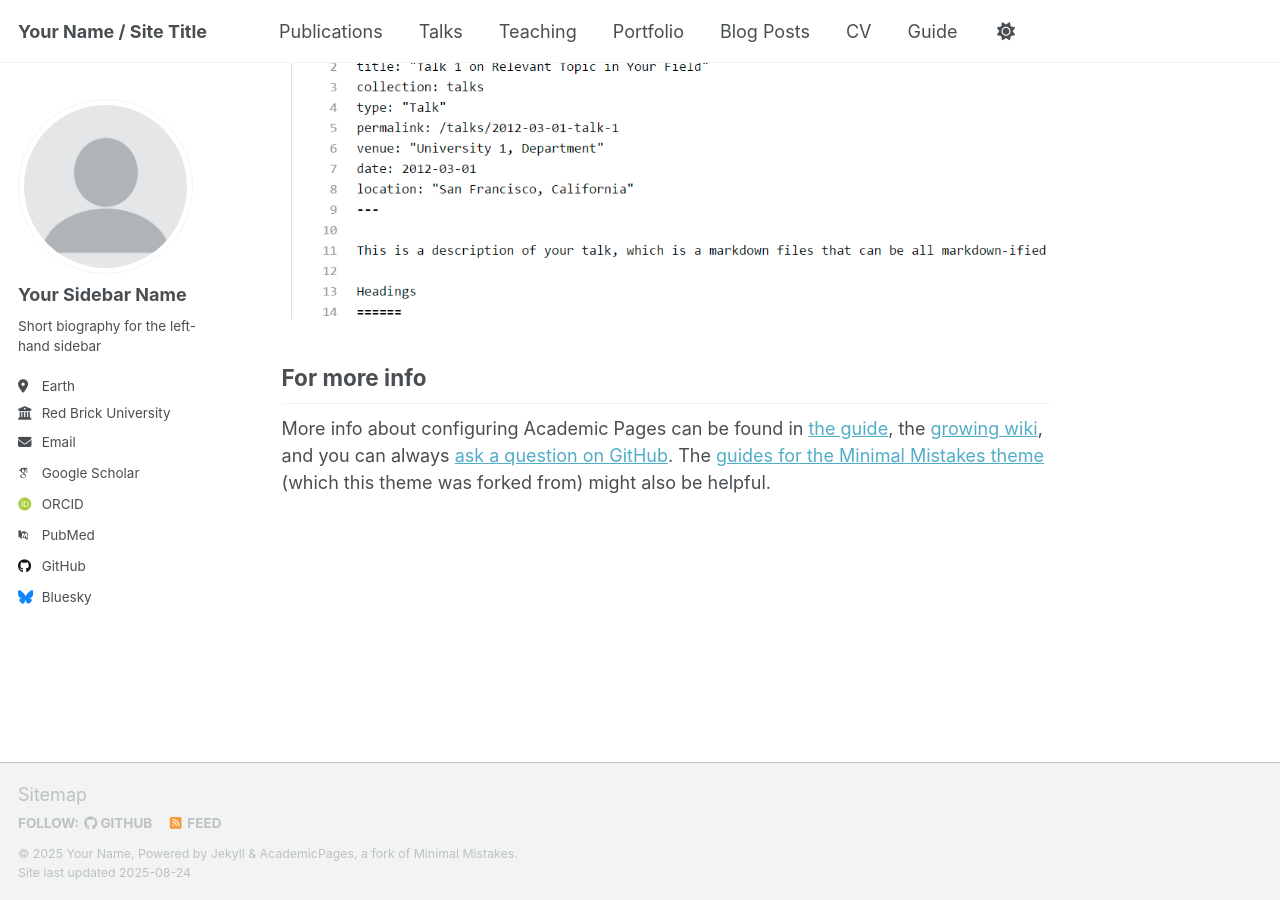
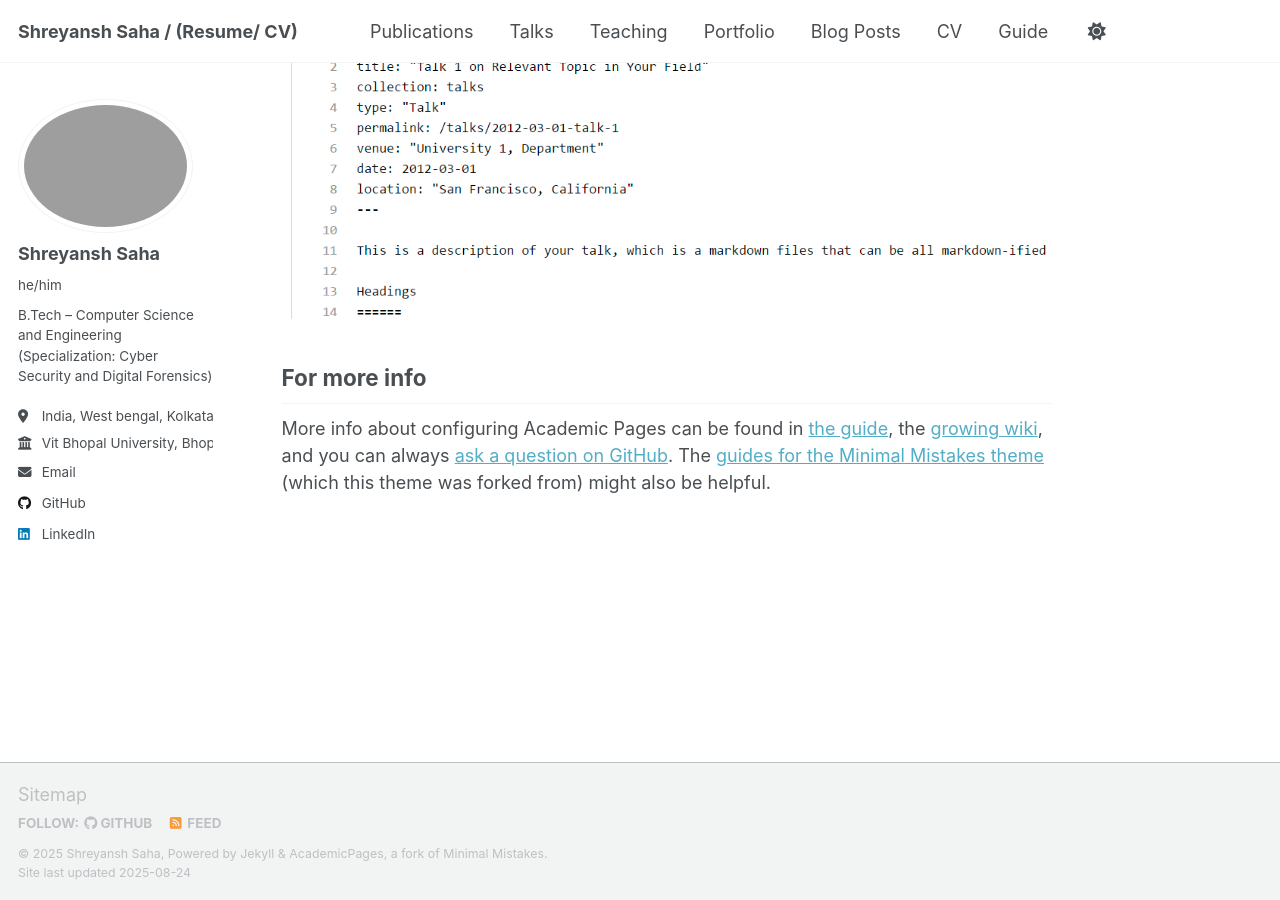
Before and after one commit to insanexyz/resume, a Jekyll site: the page built from _pages/about.md, in a window 1280 px wide and 900 px high, scrolled down 2880 px. Built offline with Jekyll 4.4.1, drawn with Linux system fonts in a browser that asks for light colours; some web fonts are replaced; a script that is not in the unit is left out.

Commit message:
Update config

```diff
--- a/_config.yml
+++ b/_config.yml
@@ -9,11 +9,11 @@
 # Basic Site Settings
 locale                   : "en-US"
 site_theme               : "default" # Currently available options are "default", "air"
-title                    : "Your Name / Site Title"
+title                    : "Shreyansh Saha / (Resume/ CV)"
 title_separator          : "-"
-name                     : &name "Your Name"
-description              : &description "personal description"
-url                      : https://academicpages.github.io # the base hostname & protocol for your site e.g. "https://[your GitHub username].github.io" or if you already have some other page hosted on Github then use "https://[your GitHub username].github.io/[Your Repo Name]"
+name                     : &name "Shreyansh Saha"
+description              : &description "Computer science student interested in internet and cybersecurity"
+url                      : https://insanexyz.github.io/resume/ # the base hostname & protocol for your site e.g. "https://[your GitHub username].github.io" or if you already have some other page hosted on Github then use "https://[your GitHub username].github.io/[Your Repo Name]"
 baseurl                  : "" # the subpath of your site, e.g. "/blog"
 repository               : "academicpages/academicpages.github.io"
 
@@ -22,24 +22,25 @@ repository               : "academicpages/academicpages.github.io"
 #               Additional customization can be done by editing /_includes/author-profile.html
 author:
   # Biographic information
-  avatar           : "profile.png"
-  name             : "Your Sidebar Name"
-  pronouns         : # example: "she/her"
-  bio              : "Short biography for the left-hand sidebar"
-  location         : "Earth"
-  employer         : "Red Brick University"
+  avatar           : "profile.jpg"
+  name             : "Shreyansh Saha"
+  pronouns         : "he/him"
+  bio              : "B.Tech – Computer Science and Engineering
+                      (Specialization: Cyber Security and Digital Forensics)"
+  location         : "India, West bengal, Kolkata"
+  employer         : "Vit Bhopal University, Bhopal"
   uri              : # URL
-  email            : "none@example.org"
+  email            : "shreyanshsaha19@proton.me"
 
   # Academic websites
   academia         : # URL
   arxiv            : # URL - Update with the correct link to your profile
-  googlescholar    : "https://scholar.google.com/citations?user=PS_CX0AAAAAJ"
+  googlescholar    : # "https://scholar.google.com/citations?user=PS_CX0AAAAAJ"
   inspire-hep      : # URL
   impactstory      : # URL
-  orcid            : "http://orcid.org/yourorcidurl"
+  orcid            : # "http://orcid.org/yourorcidurl"
   semantic         : # URL
-  pubmed           : "https://www.ncbi.nlm.nih.gov/pubmed/?term=john+snow"
+  pubmed           : # "https://www.ncbi.nlm.nih.gov/pubmed/?term=john+snow"
   researchgate     : # URL
   scopus           : # URL
 
@@ -47,13 +48,13 @@ author:
   bitbucket        : # Username - Update with your username on the site
   codepen          : # Username
   dribbble         : # Username
-  github           : "academicpages"
+  github           : "insanexyz"
   kaggle           : # Username
   stackoverflow    : # User number or user number and name (i.e., use "1" or "1/jeff-atwood")
 
   # Social media
   artstation       : # Username
-  bluesky          : "bsky.app" # Replace this with you Bluesky username
+  bluesky          : # "bsky.app" # Replace this with you Bluesky username
   facebook         : # Username
   flickr           : # Username
   foursquare       : # Username
@@ -62,7 +63,7 @@ author:
   keybase          : # Username
   instagram        : # Username
   lastfm           : # Username
-  linkedin         : # Username
+  linkedin         : "shreyanshsahax"
   mastodon         : # URL
   medium           : # URL
   pinterest        : # Username
@@ -89,7 +90,7 @@ publication_category:
 
 # Site Settings
 teaser                   :  # filename of teaser fallback teaser image placed in /images/, .e.g. "500x300.png"
-breadcrumbs              : false # true, false (default)
+breadcrumbs              : true # true, false (default)
 words_per_minute         : 160
 future                   : true
 read_more                : "disabled" # if enabled, adds "Read more" links to excerpts
```
